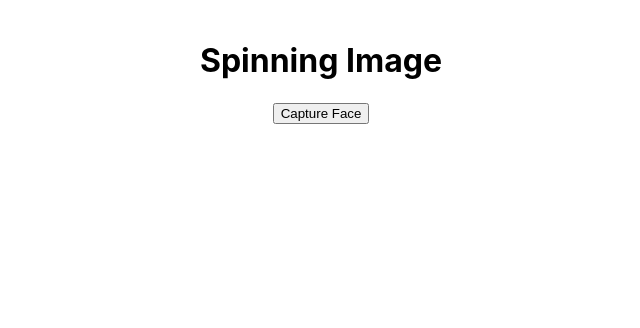
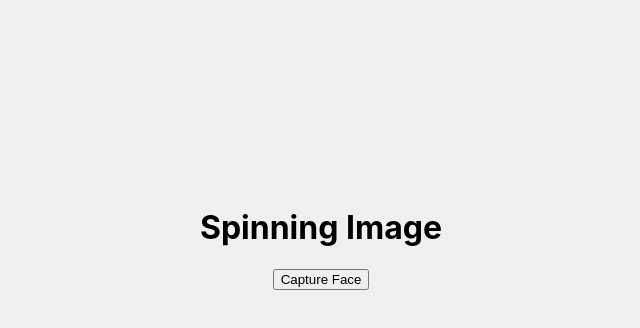
Before and after one commit to chanadinh/You-Spin, a React (Create React App) app: page / in a window 1280 px wide. Shown: the top 328 px of the page, without its empty margins (319-959 px from the left). Built offline with nearby package versions, Linux system fonts and the light colour scheme; no server answers.

Commit message:
Update App.css

```diff
--- a/src/App.css
+++ b/src/App.css
@@ -1,38 +1,27 @@
-.App {
-  text-align: center;
+body {
+  display: flex;
+  justify-content: center;
+  align-items: center;
+  height: 100vh;
+  background-color: #f0f0f0;
+  margin: 0;
 }
 
-.App-logo {
-  height: 40vmin;
-  pointer-events: none;
+.container {
+  position: relative;
 }
 
-@media (prefers-reduced-motion: no-preference) {
-  .App-logo {
-    animation: App-logo-spin infinite 20s linear;
-  }
+.spinning-image {
+  width: 300px;
+  height: 300px;
+  animation: spin 1s linear infinite;
 }
 
-.App-header {
-  background-color: #282c34;
-  min-height: 100vh;
-  display: flex;
-  flex-direction: column;
-  align-items: center;
-  justify-content: center;
-  font-size: calc(10px + 2vmin);
-  color: white;
-}
-
-.App-link {
-  color: #61dafb;
-}
-
-@keyframes App-logo-spin {
-  from {
+@keyframes spin {
+  0% {
     transform: rotate(0deg);
   }
-  to {
+  100% {
     transform: rotate(360deg);
   }
 }
```
